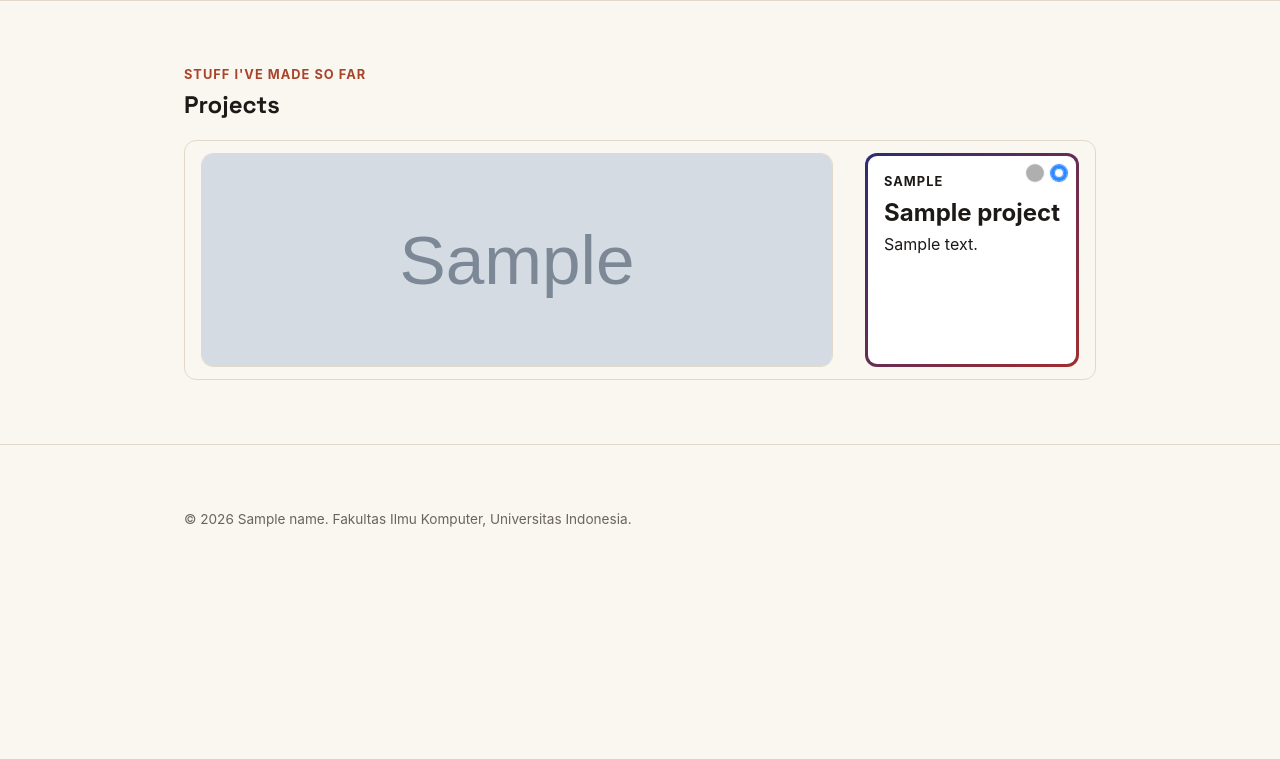
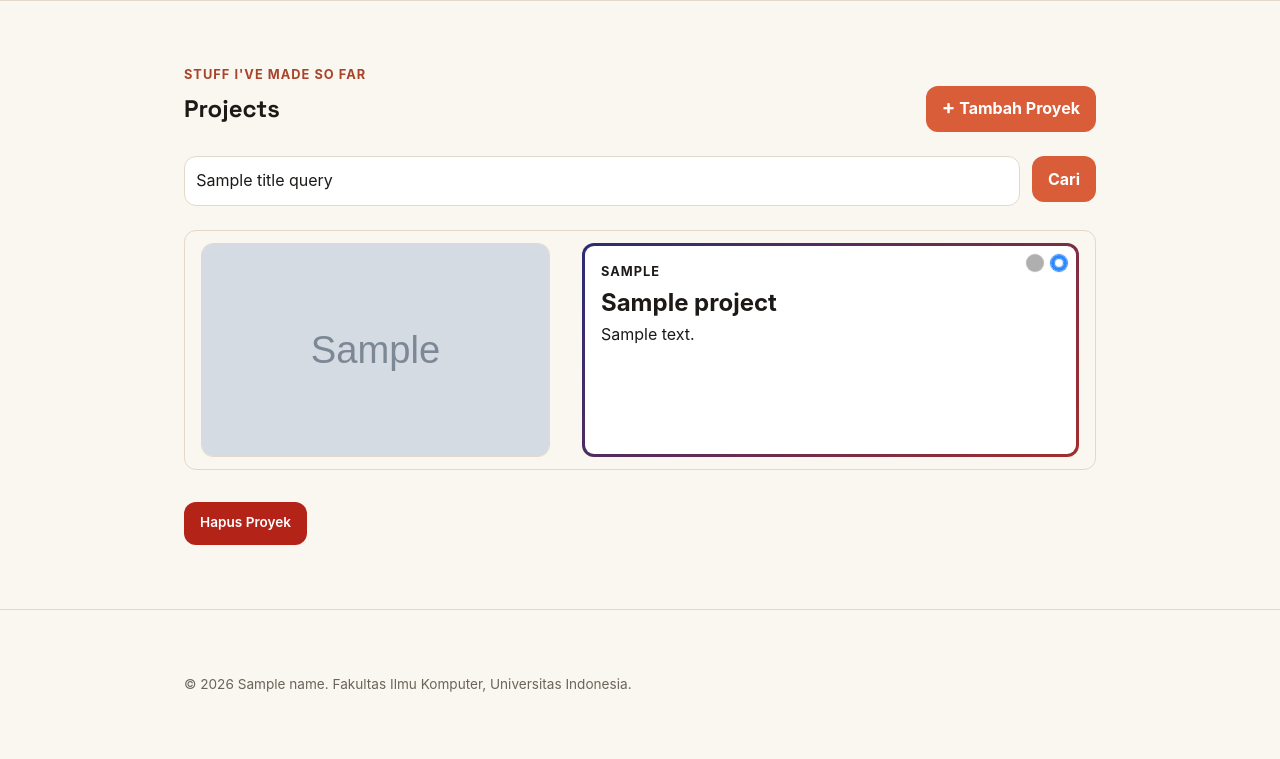
Before and after one commit to ziad-ayyash/myportofolio, a Django app: template templates/projects.html in a window 1280 px wide. Shown: the part 74-833 px from the top of the page. Before the commit the page ends 601 px from the top, so only its background shows below. Run offline with Django 5.2, Linux system fonts and the light colour scheme; tables that the repository leaves empty hold one stand-in row (values such as "Sample post"); the template is opened without the code that fills it: values that come from a table or form of the project are taken from there, most other values are stand-ins (such as "Sample title", 1, 10 or a date in 2020); grey boxes marked "Sample" are stand-in pictures.

Commit message:
feat: Project Deletion Implementation & Auth

```diff
--- a/main/urls.py
+++ b/main/urls.py
@@ -9,4 +9,6 @@ urlpatterns = [
     path("experience/", show_experience, name="show_experience"),
     path("projects/", show_projects, name="show_projects"),
     path("projects/add/", create_project, name="create_project"),
+    path("api/projects/", get_projects_json, name="get_projects_json"),
+    path("projects/<uuid:project_id>/delete/",delete_project,name="delete_project"),
 ]
--- a/static/css/style.css
+++ b/static/css/style.css
@@ -351,6 +351,64 @@ h1,
     border-top: 1px solid var(--line);
 }
 
+.project-header {
+    width: 100%;
+    display: flex;
+    justify-content: space-between;
+    align-items: center;
+    gap: 1rem;
+    margin-bottom: 1.5rem;
+}
+
+.project-header h1 {
+    margin-bottom: 0;
+}
+
+.project-add-button {
+    display: inline-flex;
+    align-items: center;
+    gap: 0.45rem;
+}
+.project-add-button span {
+    font-size: 1.25rem;
+    line-height: 1;
+}
+
+.project-search {
+    display: flex;
+    gap: 0.75rem;
+    margin-bottom: 1.5rem;
+}
+
+.project-search__input {
+    width: 100%;
+    min-width: 0;
+    padding: 0.7rem;
+    border: 1px solid var(--line);
+    border-radius: var(--radius);
+    background: #fff;
+    color: var(--ink);
+    font: inherit;
+}
+
+.project-search__input:focus {
+    outline: 2px solid var(--accent);
+    border-color: var(--accent);
+}
+
+.project-actions {
+    display: flex;
+    align-items: center;
+    flex-wrap: wrap;
+    gap: 20px;
+    margin-top: 1rem;
+}
+
+.project-actions .button {
+    font-size: 0.85rem;
+    font-weight: 600;
+}
+
 .projects-grid {
     margin-top: 1rem;
     display: flex;
@@ -396,6 +454,7 @@ h1,
 
 .project-info {
     padding: 12px 16px;
+    width: 500px;
     background: linear-gradient(#fff, #fff) padding-box,
         var(--gradient-bg) border-box;
     border: 3px solid transparent;
@@ -531,6 +590,10 @@ h1,
         height: fit-content;
     }
 
+    .project-info {
+        width: auto;
+    }
+
     .project-card .project-thumbnail {
         aspect-ratio: 16 / 9;
     }
@@ -603,3 +666,111 @@ h1,
 .button-secondary {
     background: var(--ink);
 }
+
+/* ================= PROJECT DELETION ============= */
+.project-actions {
+    display: flex;
+    align-items: center;
+    flex-wrap: wrap;
+    gap: 20px;
+    margin-top: 1rem;
+}
+
+.project-actions .button {
+    font-size: 0.85rem;
+    font-weight: 600;
+}
+
+.project-card-actions {
+    display: flex;
+    flex-direction: column;
+    margin-top: auto;
+}
+
+.hide {
+    display: none !important;
+}
+
+.project-actions .experience-status {
+    margin-top: 0;
+}
+
+.project-delete-modal {
+    display: none;
+    position: fixed;
+    inset: 0;
+    width: 100%;
+    height: 100%;
+    max-width: none;
+    max-height: none;
+    margin: 0;
+    padding: 1rem;
+    border: 0;
+    background: transparent;
+    z-index: 10;
+    align-items: center;
+    justify-content: center;
+}
+
+.project-delete-modal:popover-open {
+    display: flex;
+}
+
+.project-delete-modal__backdrop {
+    position: absolute;
+    inset: 0;
+    width: 100%;
+    height: 100%;
+    border: 0;
+    padding: 0;
+    background: rgba(28, 25, 23, 0.58);
+    cursor: default;
+}
+
+.project-delete-modal__content {
+    position: relative;
+    z-index: 1;
+    width: min(100%, 480px);
+    padding: 1.5rem;
+    background: var(--paper);
+    border: 1px solid var(--line);
+    border-radius: var(--radius);
+    box-shadow: 0 1rem 3rem rgba(28, 25, 23, 0.22);
+}
+
+.project-delete-modal__content h2 {
+    margin: 0 0 0.75rem;
+    font-family:
+        "Space Grotesk",
+        -apple-system,
+        sans-serif;
+    font-size: 1.5rem;
+}
+
+.project-delete-modal__close {
+    position: absolute;
+    top: 1rem;
+    right: 1rem;
+    border: 0;
+    padding: 0;
+    background: transparent;
+    color: var(--text-muted);
+    font-size: 1.8rem;
+    line-height: 1;
+    cursor: pointer;
+}
+
+.project-delete-modal__actions {
+    display: flex;
+    justify-content: flex-end;
+    gap: 0.75rem;
+    margin-top: 1.5rem;
+}
+
+.button-danger {
+    background: #b42318;
+}
+
+.project-delete-modal__actions .form-group {
+    transform: translateX(-100px);
+}
--- /dev/null
+++ b/templates/components/project_delete_model.html
@@ -0,0 +1,32 @@
+<p class="experience-status">
+    <button type="button" class="button button-danger" popovertarget="delete-project-{{ project.id }}"
+        aria-label="Hapus {{ project.title }}" title="Hapus proyek">
+        Hapus Proyek
+    </button>
+</p>
+<div id="delete-project-{{ project.id }}" class="project-delete-modal" popover="auto" role="dialog" aria-modal="true"
+    aria-labelledby="delete-project-title-{{ project.id }}">
+    <button type="button" class="project-delete-modal__backdrop" popovertarget="delete-project-{{ project.id }}"
+        popovertargetaction="hide" aria-label="Tutup konfirmasi hapus"></button>
+    <div class="project-delete-modal__content">
+        <button type="button" class="project-delete-modal__close" popovertarget="delete-project-{{ project.id }}"
+            popovertargetaction="hide" aria-label="Tutup konfirmasi hapus">×</button>
+        <h2 id="delete-project-title-{{ project.id }}">Hapus Projek?</h2>
+        <p>
+            Apakah Anda yakin ingin menghapus
+            <strong>{{ project.title }}</strong>?
+        </p>
+        <div class="project-delete-modal__actions">
+            <button type="button" class="button button-secondary" popovertarget="delete-project-{{ project.id }}"
+                popovertargetaction="hide">Batal</button>
+            <form method="post" action="{% url 'main:delete_project' project.id %}">
+                {% csrf_token %}
+                <button type="submit" class="button button-danger">Ya, Hapus</button>
+                <div class="form-group">
+                    <label>Password</label>
+                    <input type="password" name="password">
+                </div>
+            </form>
+        </div>
+    </div>
+</div>
--- a/templates/projects.html
+++ b/templates/projects.html
@@ -7,7 +7,18 @@
     <section class="projects-section" id="projects">
         <div class="container">
             <p class="section-kicker">Stuff I've Made So Far</p>
-            <h1>Projects</h1>
+            <div class="project-header">
+                <h1>Projects</h1>
+                <a href="{% url 'main:create_project' %}" class="button project-add-button">
+                    <span aria-hidden="true">+</span>
+                    Tambah Proyek
+                </a>
+            </div>
+            <form method="get" action="{% url 'main:show_projects' %}" class="project-search">
+                <input type="search" name="title" value="{{ title_query }}" placeholder="Cari berdasarkan nama proyek"
+                    class="project-search__input" aria-label="Cari berdasarkan nama proyek">
+                <button type="submit" class="button">Cari</button>
+            </form>
             {% load static %}
             <div class="projects-grid">
                 {% for project in projects_list %}
@@ -52,6 +63,9 @@
                         </article>
                     </div>
                 </a>
+                <div class="project-actions">
+                    {% include "components/project_delete_model.html" with project=project %}
+                </div>
                 {% else %}
                 <div class="project-card">
                     <img class="project-thumbnail"
@@ -91,6 +105,9 @@
                         </div>
                     </article>
                 </div>
+                <div class="project-actions">
+                    {% include "components/project_delete_model.html" with project=project %}
+                </div>
                 {% endif %}
                 {% empty %}
                 <p class="empty-state">
```
Also changed, not shown: main/views.py (+43 -6 lines), templates/projects_form.html (+5 -3 lines).
